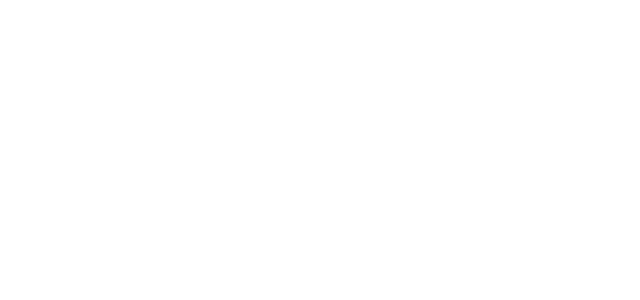
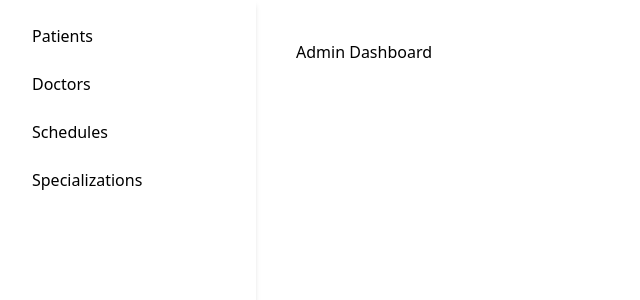
Before and after one commit to mashady/react_medical, a React (Vite) app: page /dashboard/admin in a window 1280 px wide. Before the commit this address had no page. Shown: the top 300 px of the page, without its empty margins (0-640 px from the left). Built offline with nearby package versions, Linux system fonts and the light colour scheme.

Commit message:
aaaaaaaa

```diff
--- a/src/App.jsx
+++ b/src/App.jsx
@@ -1,17 +1,26 @@
-import { Routes, Route } from "react-router-dom";
-import Home from "./pages/Home";
-import Login from "./pages/Login";
-import Register from "./pages/Register";
+import { BrowserRouter as Router, Routes, Route, Navigate } from 'react-router-dom';
+import Home from './pages/Home';
+import DoctorDashboard from './pages/doctor/DoctorDashboard';
+import PatientDashboard from './pages/patient/PatientDashboard';
+import AdminDashboard from './pages/admin/AdminDashboard';
+import RequireAuth from './auth/RequireAuth';
+import DashboardLayout from './layouts/DashboardLayout';
 
 function App() {
   return (
-    <div className="">
       <Routes>
-        <Route index element={<Home />} />
-        <Route path="login" element={<Login />} />
-        <Route path="register" element={<Register />} />
+        <Route path="/" element={<Home />} />
+
+        {/* Dashboard Routes with Layout */}
+        <Route path="/dashboard" element={<DashboardLayout />}>
+          <Route path="doctor" element={<DoctorDashboard />} />
+          <Route path="patient" element={<PatientDashboard />} />
+          <Route path="admin" element={<AdminDashboard />} />
+        </Route>
+
+        {/* Fallback */}
+        <Route path="*" element={<Navigate to="/" />} />
       </Routes>
-    </div>
   );
 }
 
--- /dev/null
+++ b/src/auth/RequireAuth.jsx
@@ -0,0 +1,21 @@
+import { Navigate } from 'react-router-dom';
+
+const RequireAuth = ({ children, allowedRoles }) => {
+  const user = JSON.parse(localStorage.getItem('user'));
+
+  if (!user) {
+    return <Navigate to="/" />;
+  }
+
+  if (!allowedRoles.includes(user.role)) {
+    // Redirect based on actual role
+    if (user.role === 'doctor') return <Navigate to="/dashboard/doctor" />;
+    if (user.role === 'patient') return <Navigate to="/dashboard/patient" />;
+    if (user.role === 'admin') return <Navigate to="/dashboard/admin" />;
+    return <Navigate to="/" />;
+  }
+
+  return children;
+};
+
+export default RequireAuth;
--- /dev/null
+++ b/src/components/Sidebar.jsx
@@ -0,0 +1,48 @@
+import { useLocation, NavLink } from 'react-router-dom';
+
+export default function Sidebar() {
+  const location = useLocation();
+  const path = location.pathname;
+
+  let role = 'guest';
+  if (path.includes('/dashboard/admin')) role = 'admin';
+  else if (path.includes('/dashboard/doctor')) role = 'doctor';
+  else if (path.includes('/dashboard/patient')) role = 'patient';
+
+  const links = {
+    admin: [
+      { name: 'Patients', to: '/dashboard/admin/patients' },
+      { name: 'Doctors', to: '/dashboard/admin/doctors' },
+      { name: 'Schedules', to: '/dashboard/admin/schedules' },
+      { name: 'Specializations', to: '/dashboard/admin/specializations' },
+    ],
+    doctor: [
+      { name: 'Appointments', to: '/dashboard/doctor/appointments' },
+      { name: 'Patients', to: '/dashboard/doctor/patients' },
+    ],
+    patient: [
+      { name: 'Appointments', to: '/dashboard/patient/appointments' },
+    ],
+  };
+
+  return (
+    <div className="w-64 bg-white shadow-md min-h-screen p-4">
+      <ul className="space-y-2">
+        {links[role]?.map(link => (
+          <li key={link.to}>
+            <NavLink
+              to={link.to}
+              className={({ isActive }) =>
+                `block px-4 py-2 rounded hover:bg-gray-100 ${
+                  isActive ? 'bg-gray-200 font-semibold' : ''
+                }`
+              }
+            >
+              {link.name}
+            </NavLink>
+          </li>
+        ))}
+      </ul>
+    </div>
+  );
+}
--- /dev/null
+++ b/src/layouts/DashboardLayout.jsx
@@ -0,0 +1,13 @@
+import { Outlet } from 'react-router-dom';
+import Sidebar from '../components/Sidebar';
+
+export default function DashboardLayout() {
+  return (
+    <div className="flex">
+      <Sidebar />
+      <main className="flex-1 p-6">
+        <Outlet />
+      </main>
+    </div>
+  );
+}
--- /dev/null
+++ b/src/pages/admin/AdminDashboard.jsx
@@ -0,0 +1,5 @@
+const AdminDashboard = () => {
+  return <div className="p-4">Admin Dashboard</div>;
+};
+
+export default AdminDashboard;
--- /dev/null
+++ b/src/pages/doctor/DoctorDashboard.jsx
@@ -0,0 +1,5 @@
+const DoctorDashboard = () => {
+  return <div className="p-4">Doctor Dashboard</div>;
+};
+
+export default DoctorDashboard;
--- /dev/null
+++ b/src/pages/patient/PatientDashboard.jsx
@@ -0,0 +1,5 @@
+const PatientDashboard = () => {
+  return <div className="p-4">Patient Dashboard</div>;
+};
+
+export default PatientDashboard;
```
